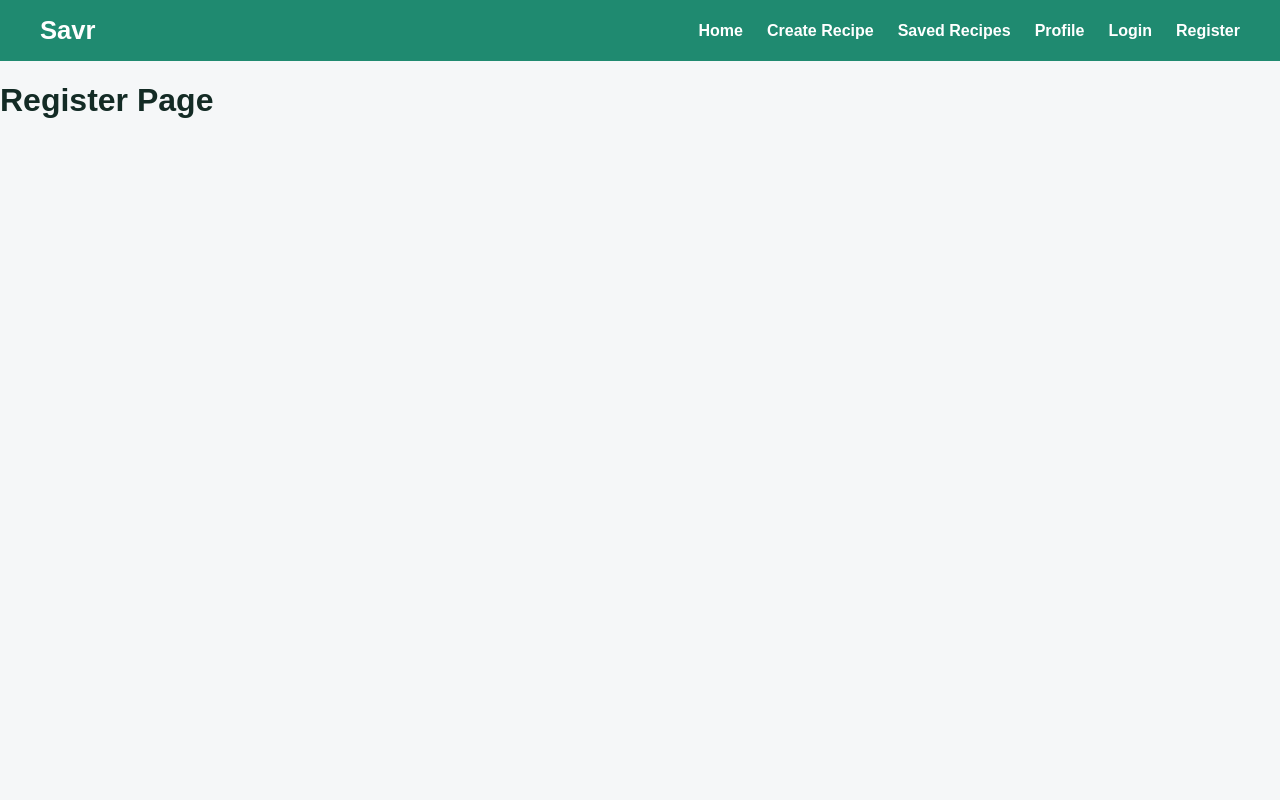
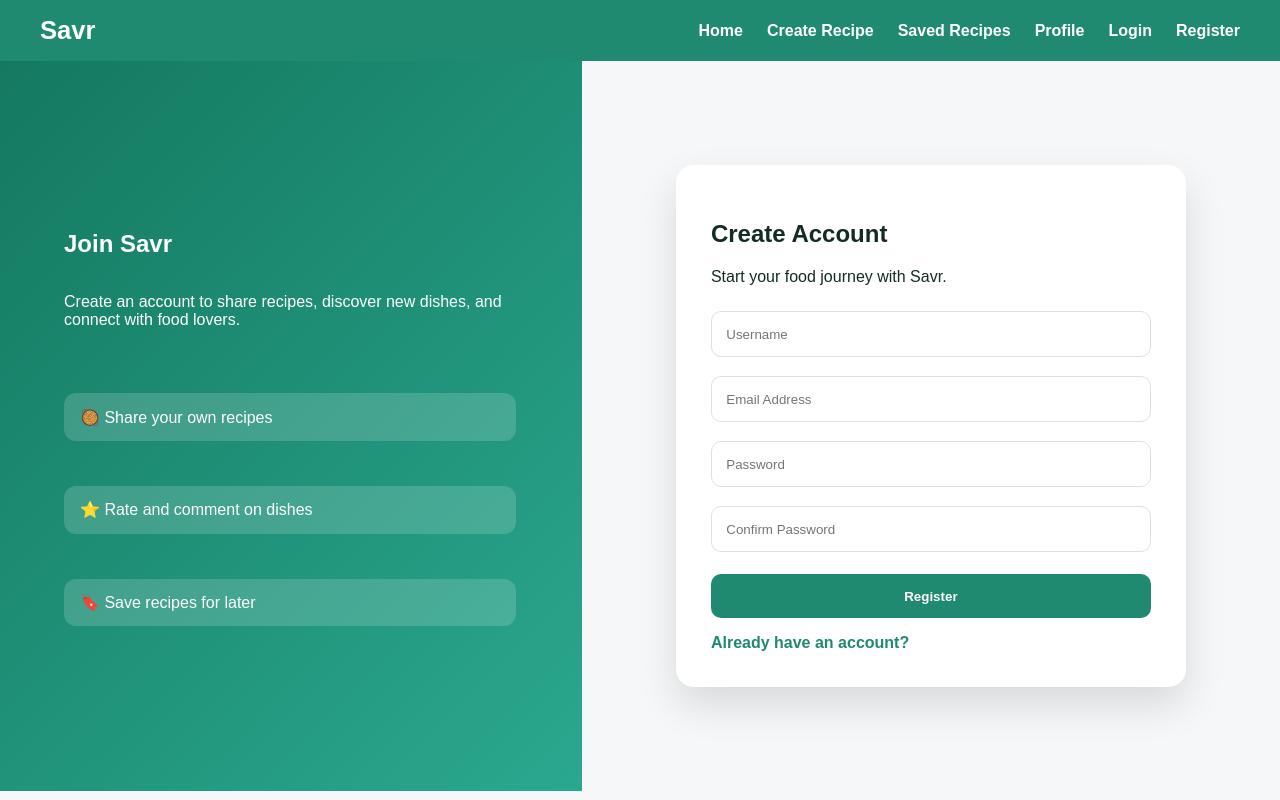
Before and after one commit to Digie3/Savr, a React app in the folder Codebase/frontend/: page /register in a window 1280 px wide. Built offline with nearby package versions, Linux system fonts and the light colour scheme; the HTML template or start-up script is replaced by a standard one.

Commit message:
Add basic register page

```diff
--- a/Codebase/frontend/src/pages/Register.jsx
+++ b/Codebase/frontend/src/pages/Register.jsx
@@ -1,5 +1,51 @@
+import { Link, useNavigate } from "react-router-dom";
+
 function Register() {
-  return <h1>Register Page</h1>;
+  const navigate = useNavigate();
+
+  function handleRegister(event) {
+    event.preventDefault();
+    navigate("/login");
+  }
+
+  return (
+    <main className="auth-page">
+      <section className="auth-brand">
+        <h1>Join Savr</h1>
+
+        <p>
+          Create an account to share recipes, discover new dishes, and connect
+          with food lovers.
+        </p>
+
+        <div className="auth-highlights">
+          <p>🥘 Share your own recipes</p>
+          <p>⭐ Rate and comment on dishes</p>
+          <p>🔖 Save recipes for later</p>
+        </div>
+      </section>
+
+      <section className="auth-card">
+        <h1>Create Account</h1>
+
+        <p>Start your food journey with Savr.</p>
+
+        <form onSubmit={handleRegister}>
+          <input type="text" placeholder="Username" />
+
+          <input type="email" placeholder="Email Address" />
+
+          <input type="password" placeholder="Password" />
+          <input type="password" placeholder="Confirm Password" />
+
+
+          <button type="submit">Register</button>
+        </form>
+
+        <Link to="/login">Already have an account?</Link>
+      </section>
+    </main>
+  );
 }
 
 export default Register;
```
